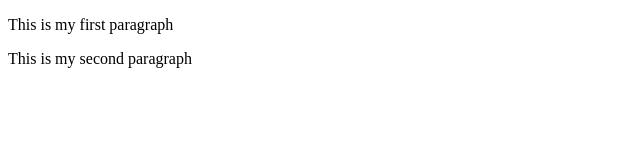
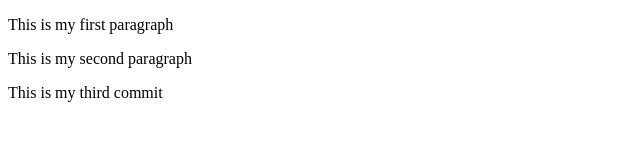
Before and after one commit to amirtha4501/Git-Test, a plain HTML site: page index.html in a window 1280 px wide. Shown: the whole page, without its empty margins (0-640 px from the left). Drawn offline with Linux system fonts and the light colour scheme.

Commit message:
Third commit

```diff
--- a/index.html
+++ b/index.html
@@ -8,5 +8,6 @@
 <body>
     <p>This is my first paragraph</p>
     <p>This is my second paragraph</p>
+    <p>This is my third commit</p>
 </body>
 </html>
```
